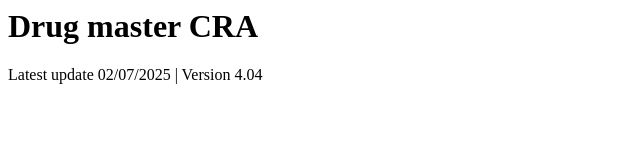
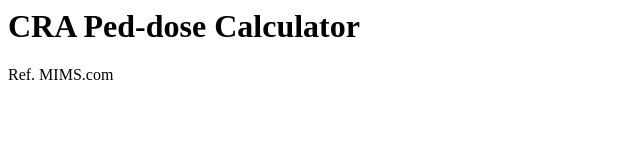
Before and after one commit to opdpharmacygirl/opdpharmacygirl.github.io, a plain HTML site: page index.html in a window 1280 px wide. Shown: the whole page, without its empty margins (0-640 px from the left). Drawn offline with Linux system fonts and the light colour scheme.

Commit message:
Update index.html

```diff
--- a/index.html
+++ b/index.html
@@ -3,8 +3,8 @@
 </head>
 <body>
   <div>
-    <h1>Drug master CRA</h1>
-    <p>Latest update 02/07/2025 | Version 4.04</p>
+    <h1>CRA Ped-dose Calculator</h1>
+    <p>Ref. MIMS.com</p>
   </div>
 </body>
 </html>
```
